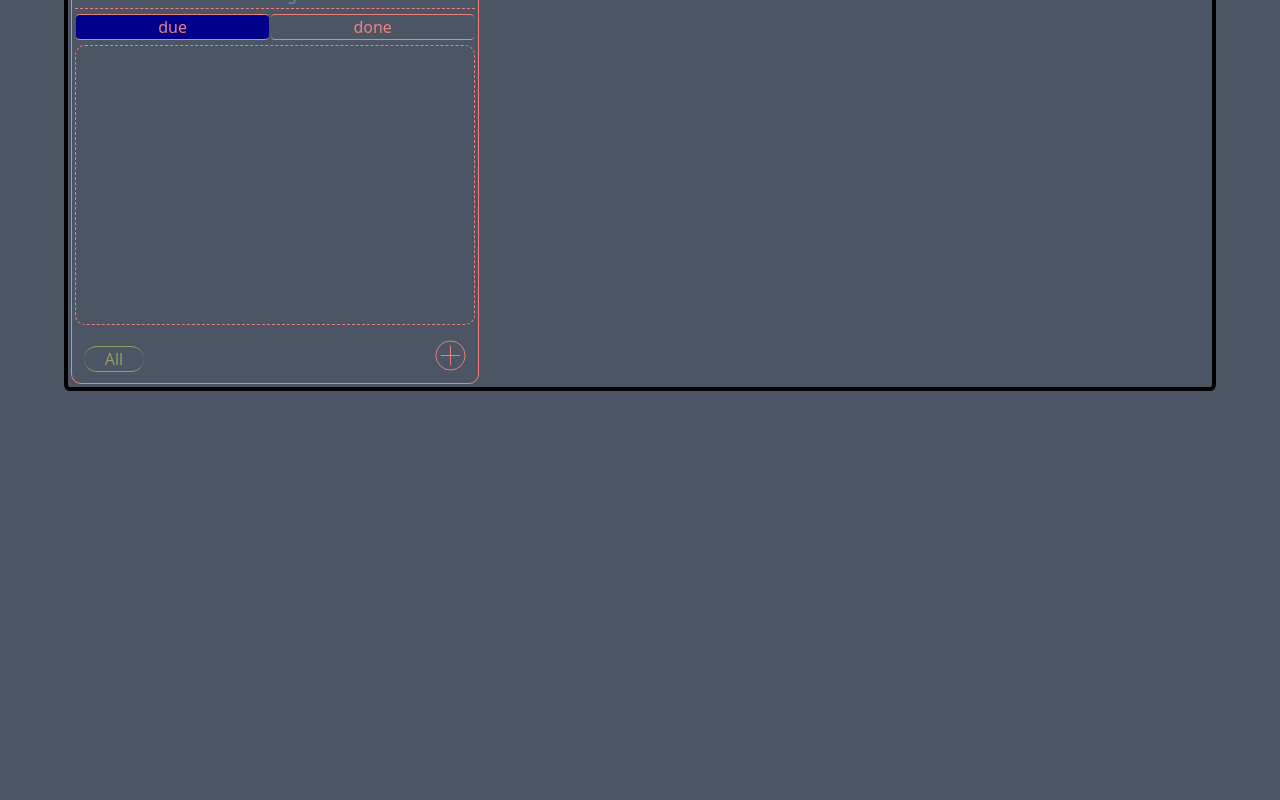
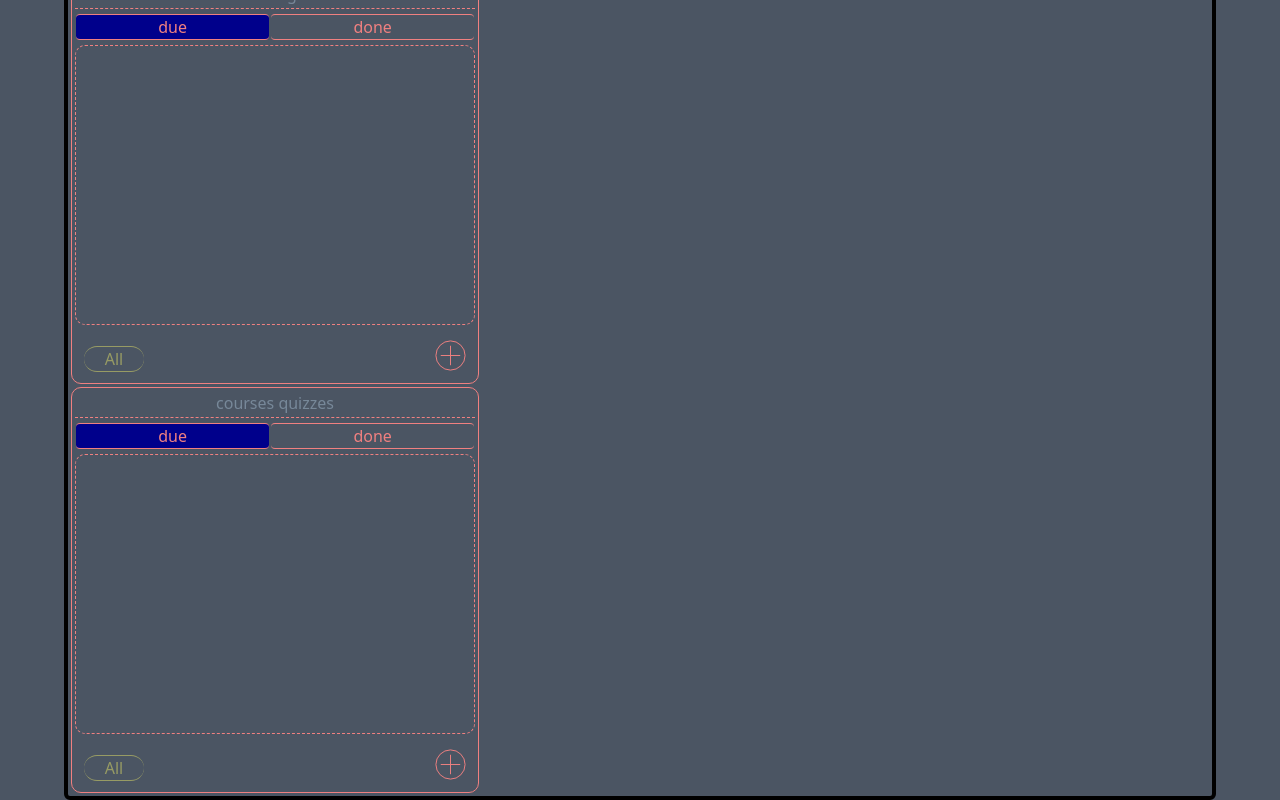
Before and after one commit to asaigal10/Comp231Team1, a React (Vite) app in the folder Timetable/: page / in a window 1280 px wide. Shown: the part 1245-2045 px from the top of the page. Before the commit the page ends 1636 px from the top, so only its background shows below. Built offline with nearby package versions, Linux system fonts and the light colour scheme.

Commit message:
selected course quizzes mutable-list added as a copy of assignments mutable-list

```diff
--- a/Timetable/src/Pages/Home.jsx
+++ b/Timetable/src/Pages/Home.jsx
@@ -21,6 +21,9 @@ export default function Home({ sharedHooks }) {
     /* -selected-course- all days to weeks assignments */
     const [courseAssignmentsList, setCourseAssignmentsList] = useState(undefined)
     const [selectedAssignment, setSelectedAssignment] = useState(undefined)
+    /* -selected-course- all days to weeks assignments */
+    const [courseQuizzesList, setCourseQuizzesList] = useState(undefined)
+    const [selectedQuiz, setSelectedQuiz] = useState(undefined)
     /** build mutable-list & listed-time consumable courseTimeList from the table(weeks>days>hour_windows) of a given course
      * f(course) -> [{...},{...},...]
     */
@@ -52,11 +55,13 @@ export default function Home({ sharedHooks }) {
             let course = sharedHooks.coursesList.filter(x => x.id == sharedHooks.selectedCourse)[0]
             setCourseTimeList(getCourseSchedule(course))
             setCourseAssignmentsList(course.assignments)
+            setCourseQuizzesList(course.quizzes)
         }
         /* when no course selected */
         else if (sharedHooks.selectedCourse == 'all') {
             setCourseTimeList(undefined)
             setCourseAssignmentsList(undefined)
+            setCourseQuizzesList(undefined)
         }
     }, [sharedHooks.selectedCourse])
     return <div className="max-w-6xl border-black border-4 rounded-md text-center m-auto">
@@ -105,7 +110,19 @@ export default function Home({ sharedHooks }) {
                 selectedItemHookSetter={setSelectedAssignment}
                 sharedHooks={sharedHooks}
             />
-            {/* TO DO: MutableListWithTabs for course.[assignments,quizzes,customized-links,notes]; tabs may vary */}
+            {/* -course- quizzes block */}
+            <MutableListWithTabs
+                title={"courses quizzes"}
+                tabs={[{ key: 'due', value: DUE }, { key: 'done', value: DONE }]}
+                elementsHook={courseQuizzesList}
+                elementsHookSetter={setCourseQuizzesList}
+                elementComponent={ShowListedAssignment}
+                newElementComponent={AddListedAssignment}
+                selectedItemHook={selectedQuiz}
+                selectedItemHookSetter={setSelectedQuiz}
+                sharedHooks={sharedHooks}
+            />
+            {/* TO DO: MutableListWithTabs for course.[quizzes,customized-links,notes]; tabs may vary */}
             {/* TO DO: MutableListWithTabs for course-default links e.g. home,zoom,..etc */}
         </div>
     </div>
```
